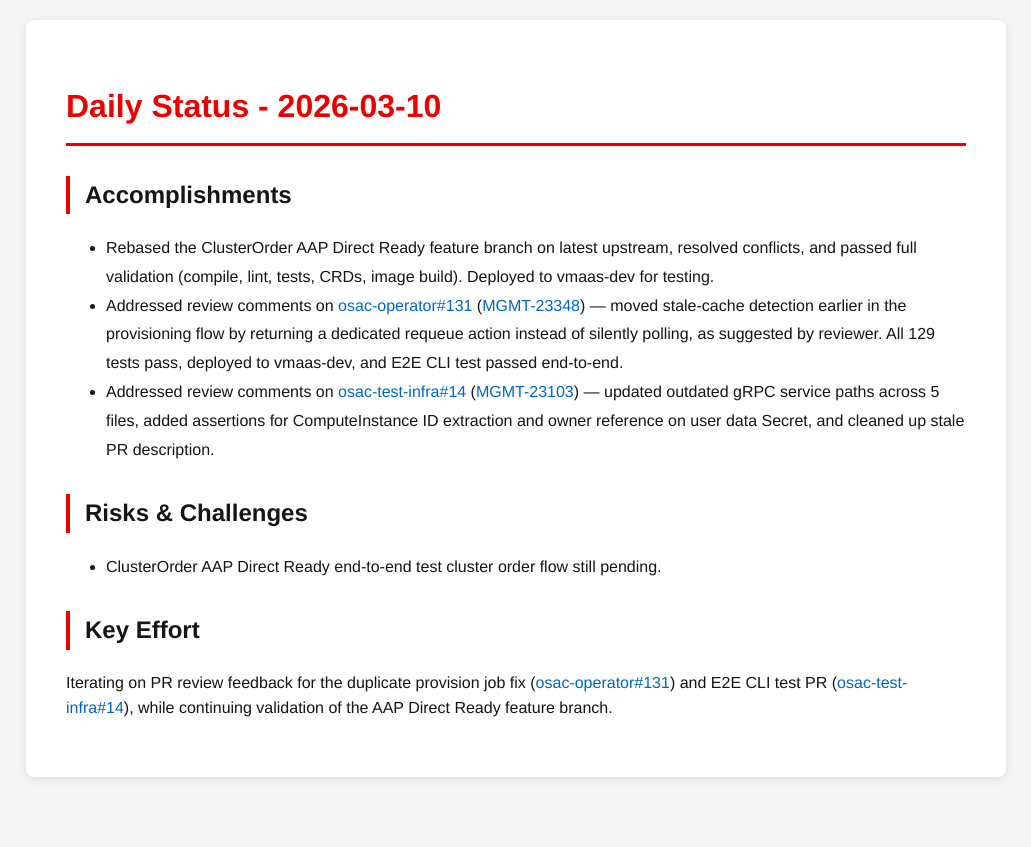
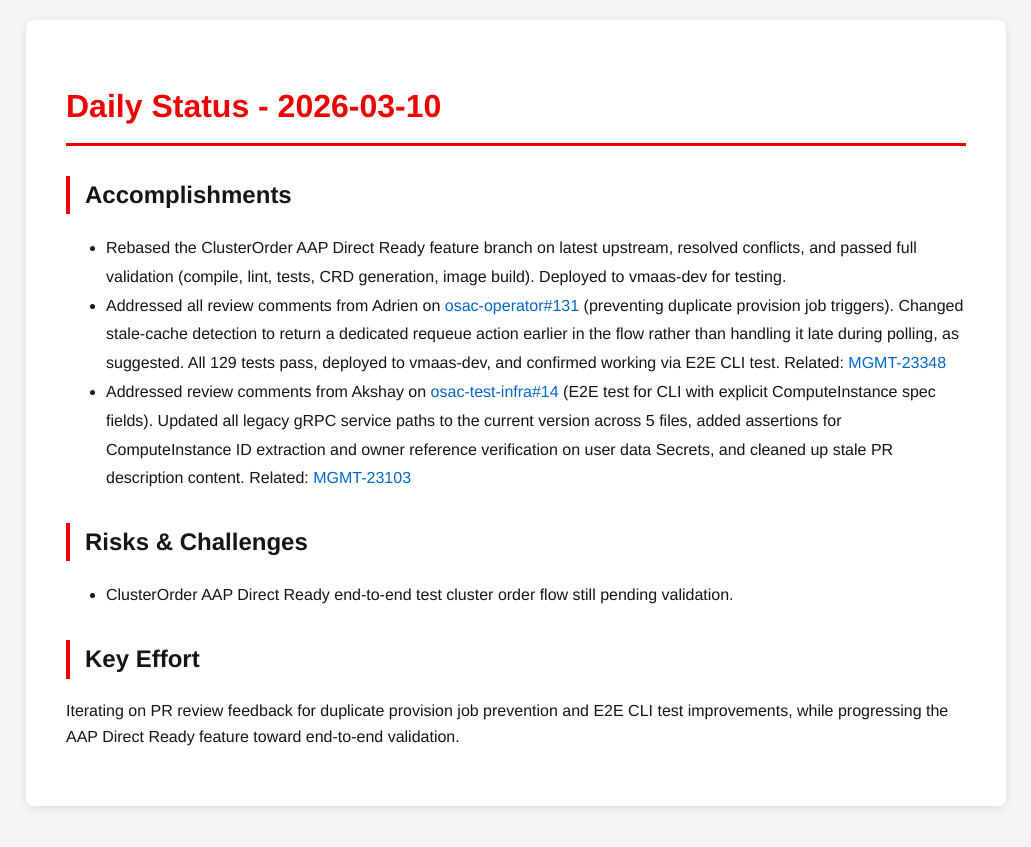
Before and after one commit to tzvatot/daily-status, a Jekyll site: the page built from 2026-03-10.md, in a window 1280 px wide. Shown: the top 847 px of the page, without its empty margins (124-1155 px from the left). Built offline with Jekyll 4.4.1, drawn with Linux system fonts in a browser that asks for light colours.

Commit message:
Daily status update - 2026-03-10

```diff
--- a/2026-03-10.md
+++ b/2026-03-10.md
@@ -7,12 +7,12 @@ date: 2026-03-10
 # Daily Status - 2026-03-10
 
 ## Accomplishments
-- Rebased the ClusterOrder AAP Direct Ready feature branch on latest upstream, resolved conflicts, and passed full validation (compile, lint, tests, CRDs, image build). Deployed to vmaas-dev for testing.
-- Addressed review comments on [osac-operator#131](https://github.com/osac-project/osac-operator/pull/131) ([MGMT-23348](https://issues.redhat.com/browse/MGMT-23348)) — moved stale-cache detection earlier in the provisioning flow by returning a dedicated requeue action instead of silently polling, as suggested by reviewer. All 129 tests pass, deployed to vmaas-dev, and E2E CLI test passed end-to-end.
-- Addressed review comments on [osac-test-infra#14](https://github.com/osac-project/osac-test-infra/pull/14) ([MGMT-23103](https://issues.redhat.com/browse/MGMT-23103)) — updated outdated gRPC service paths across 5 files, added assertions for ComputeInstance ID extraction and owner reference on user data Secret, and cleaned up stale PR description.
+- Rebased the ClusterOrder AAP Direct Ready feature branch on latest upstream, resolved conflicts, and passed full validation (compile, lint, tests, CRD generation, image build). Deployed to vmaas-dev for testing.
+- Addressed all review comments from Adrien on [osac-operator#131](https://github.com/osac-project/osac-operator/pull/131) (preventing duplicate provision job triggers). Changed stale-cache detection to return a dedicated requeue action earlier in the flow rather than handling it late during polling, as suggested. All 129 tests pass, deployed to vmaas-dev, and confirmed working via E2E CLI test. Related: [MGMT-23348](https://issues.redhat.com/browse/MGMT-23348)
+- Addressed review comments from Akshay on [osac-test-infra#14](https://github.com/osac-project/osac-test-infra/pull/14) (E2E test for CLI with explicit ComputeInstance spec fields). Updated all legacy gRPC service paths to the current version across 5 files, added assertions for ComputeInstance ID extraction and owner reference verification on user data Secrets, and cleaned up stale PR description content. Related: [MGMT-23103](https://issues.redhat.com/browse/MGMT-23103)
 
 ## Risks & Challenges
-- ClusterOrder AAP Direct Ready end-to-end test cluster order flow still pending.
+- ClusterOrder AAP Direct Ready end-to-end test cluster order flow still pending validation.
 
 ## Key Effort
-Iterating on PR review feedback for the duplicate provision job fix ([osac-operator#131](https://github.com/osac-project/osac-operator/pull/131)) and E2E CLI test PR ([osac-test-infra#14](https://github.com/osac-project/osac-test-infra/pull/14)), while continuing validation of the AAP Direct Ready feature branch.
+Iterating on PR review feedback for duplicate provision job prevention and E2E CLI test improvements, while progressing the AAP Direct Ready feature toward end-to-end validation.
```
